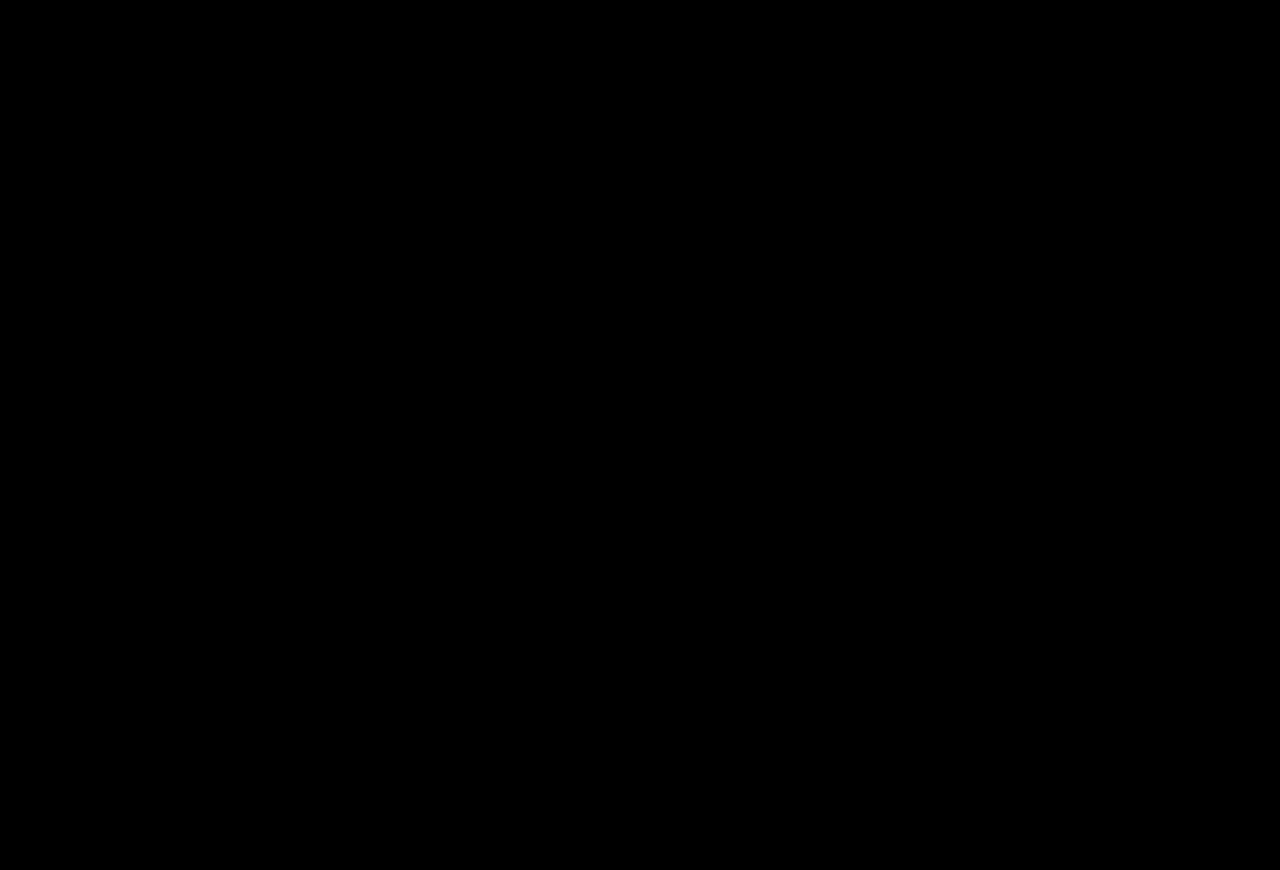
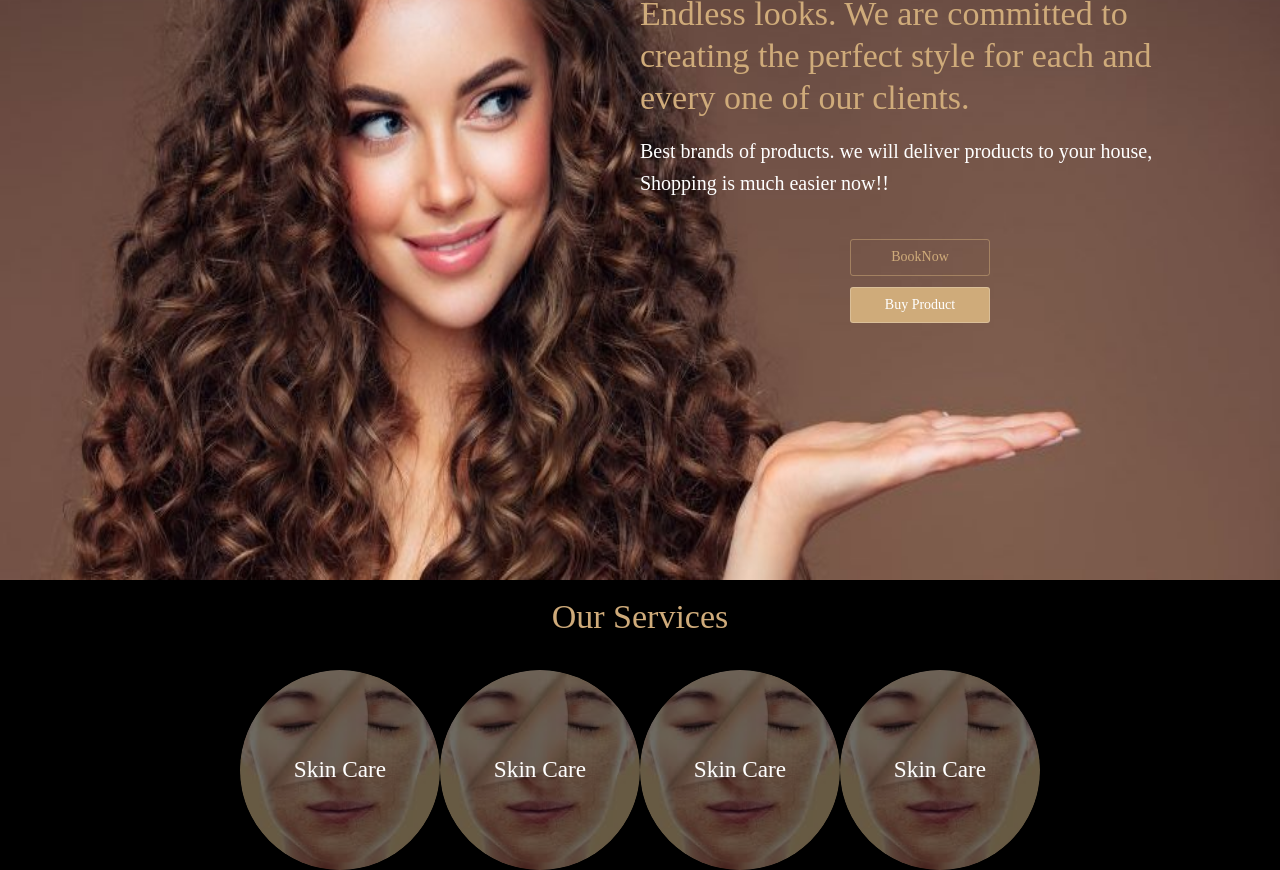
Before and after one commit to GSG-G9/beauty-salon, a React (Create React App) app in the folder client/: page / in a window 1280 px wide. Shown: the part 220-1090 px from the top of the page. Before the commit the page ends 800 px from the top, so only its background shows below. Built offline with nearby package versions, Linux system fonts and the light colour scheme; a web font is replaced by a local one.

Commit message:
Start building the Home Page, and it's style file Fix #2

```diff
--- a/client/src/pages/Home/index.js
+++ b/client/src/pages/Home/index.js
@@ -1,5 +1,55 @@
 import React from 'react';
 
-const Home = () => <div>Hi from Home</div>;
+import Typography from '@material-ui/core/Typography';
+import { Button } from '@material-ui/core';
+import { ButtonComponent, ServiceCardForHomePage } from '../../component';
+
+import useStyles from './style';
+
+const Home = () => {
+  const classes = useStyles();
+
+  return (
+    <div className={classes.root}>
+      <div className={classes.firstSec}>
+        <div className={classes.intro}>
+          <Typography color="primary" variant="h4" className={classes.text}>
+            Endless looks. We are committed to creating the perfect style for
+            each and every one of our clients.
+          </Typography>
+          <Typography variant="h6" className={classes.text2}>
+            Best brands of products. we will deliver products to your house,
+            Shopping is much easier now!!
+          </Typography>
+          <ButtonComponent
+            variant="outlined"
+            color="primary"
+            className={classes.button}
+          >
+            BookNow
+          </ButtonComponent>
+          <Button
+            variant="outlined"
+            color="contained"
+            className={`${classes.button} ${classes.buyNowBtn}`}
+          >
+            Buy Product
+          </Button>
+        </div>
+      </div>
+      <div className={classes.servicesSec}>
+        <Typography variant="h4" color="primary">
+          Our Services
+        </Typography>
+        <div className={classes.services}>
+          <ServiceCardForHomePage className={classes.service} />
+          <ServiceCardForHomePage />
+          <ServiceCardForHomePage />
+          <ServiceCardForHomePage />
+        </div>
+      </div>
+    </div>
+  );
+};
 
 export default Home;
--- a/client/src/pages/Home/style.js
+++ b/client/src/pages/Home/style.js
@@ -0,0 +1,57 @@
+import { makeStyles } from '@material-ui/core';
+import landingBackground from '../../assets/images/landingBackground.jpg';
+
+const useStyles = makeStyles((theme) => ({
+  root: {
+    alignItems: 'justify-content',
+  },
+  firstSec: {
+    display: 'flex',
+    flexDirection: 'column',
+    justifyContent: 'center',
+    alignItems: 'flex-end',
+    backgroundImage: `url(${landingBackground})`,
+    backgroundRepeat: 'no-repeat',
+    backgroundSize: '100% 100%',
+    height: '100vh',
+  },
+  intro: {
+    display: 'flex',
+    flexDirection: 'column',
+    justifyContent: 'flex-end',
+    width: '50%',
+    marginBottom: '2rem',
+    paddingRight: '5rem',
+  },
+  text: {
+    marginBottom: '1rem',
+  },
+  text2: {
+    marginBottom: '2.5rem',
+  },
+  button: {
+    width: '25%',
+    marginBottom: '0.7rem',
+    alignSelf: 'center',
+  },
+  buyNowBtn: {
+    background: theme.palette.primary.main,
+    color: '#fff',
+  },
+  servicesSec: {
+    display: 'flex',
+    flexDirection: 'column',
+    alignItems: 'center',
+    marginTop: '1rem',
+  },
+  services: {
+    display: 'flex',
+    flexDirection: 'row',
+    marginTop: '2rem',
+  },
+  service: {
+    paddingRight: '1rem',
+  },
+}));
+
+export default useStyles;
```
Also changed, not shown: client/src/assets/images/landingBackground.jpg (added).
